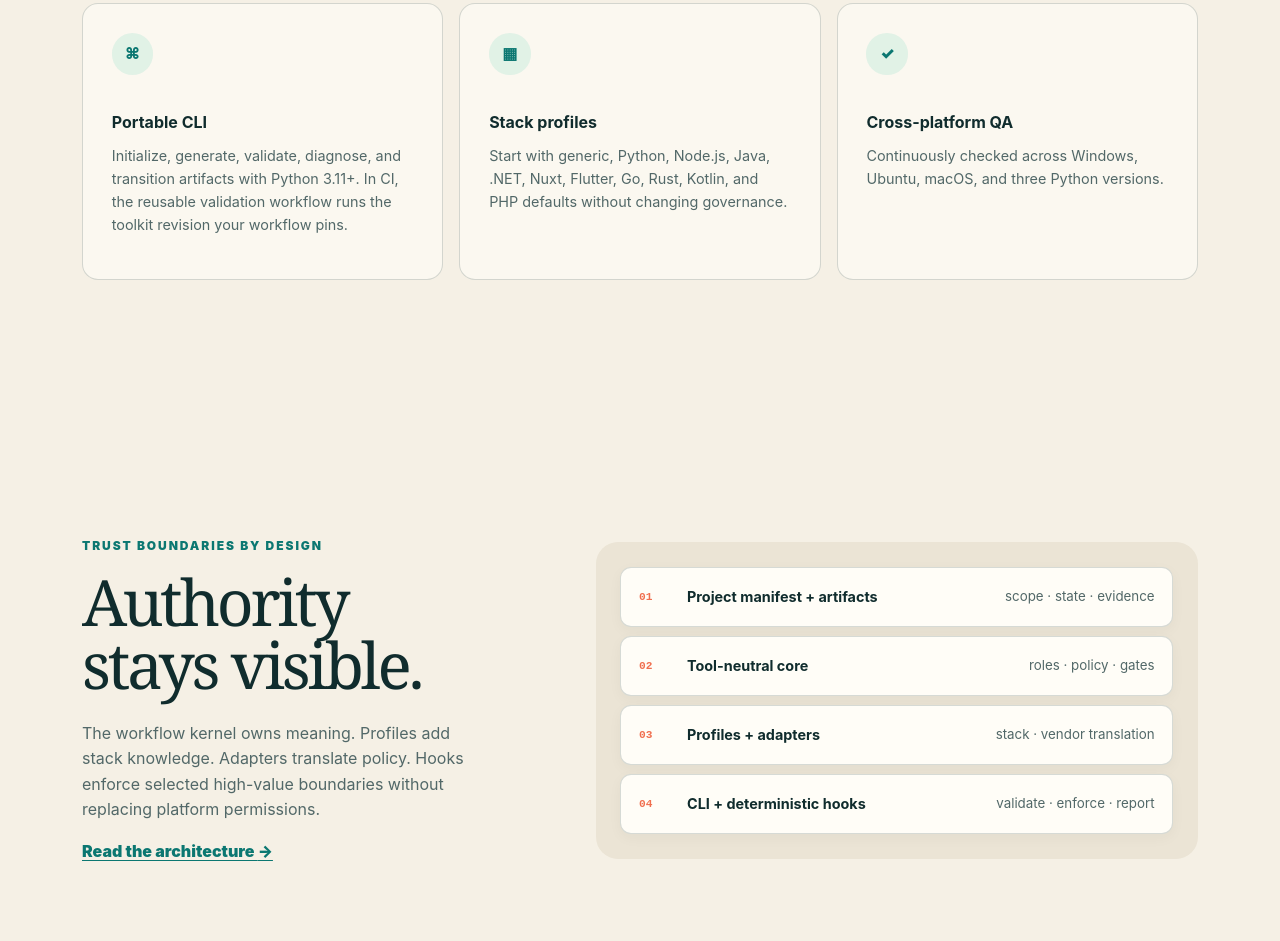
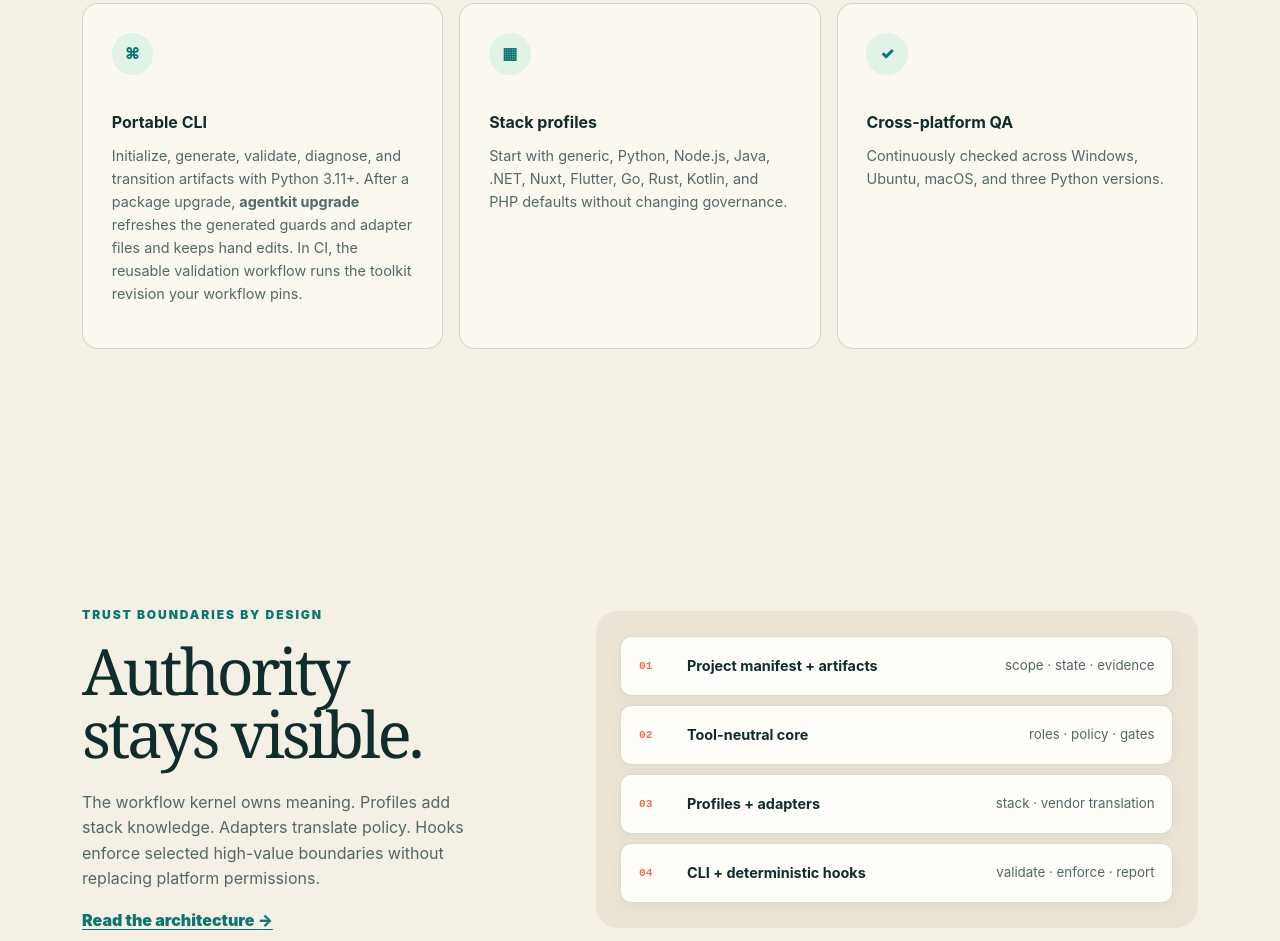
Before and after one commit to vannt-dev/governed-agent-sdlc, a plain HTML site: page site/index.html in a window 1280 px wide. Shown: the part 2981-3922 px from the top of the page. Drawn offline with Linux system fonts and the light colour scheme.

Commit message:
docs(site): mention upgrade
The Portable CLI card now names agentkit upgrade, added in 0.9.0.

```diff
--- a/site/index.html
+++ b/site/index.html
@@ -96,7 +96,7 @@
           <article><span class="feature-icon">◇</span><h3>Tool-neutral core</h3><p>Roles, transitions, approvals, and security policy stay independent of any vendor. Adapters carry them to Claude Code, Codex, OpenCode, and Antigravity.</p></article>
           <article><span class="feature-icon">⌁</span><h3>Structured evidence</h3><p>Readable Markdown and TOML frontmatter make lifecycle state machine-checkable. Approvals can be verified on GitHub: only a review or comment by a human collaborator counts.</p></article>
           <article><span class="feature-icon">⊘</span><h3>Deterministic guards</h3><p>Supported hooks deny known credential access, force pushes, protected-branch refspecs, role writes outside their grant, and spawning a role from an artifact that has not passed its gate.</p></article>
-          <article><span class="feature-icon">⌘</span><h3>Portable CLI</h3><p>Initialize, generate, validate, diagnose, and transition artifacts with Python 3.11+. In CI, the reusable validation workflow runs the toolkit revision your workflow pins.</p></article>
+          <article><span class="feature-icon">⌘</span><h3>Portable CLI</h3><p>Initialize, generate, validate, diagnose, and transition artifacts with Python 3.11+. After a package upgrade, <b>agentkit&nbsp;upgrade</b> refreshes the generated guards and adapter files and keeps hand edits. In CI, the reusable validation workflow runs the toolkit revision your workflow pins.</p></article>
           <article><span class="feature-icon">▦</span><h3>Stack profiles</h3><p>Start with generic, Python, Node.js, Java, .NET, Nuxt, Flutter, Go, Rust, Kotlin, and PHP defaults without changing governance.</p></article>
           <article><span class="feature-icon">✓</span><h3>Cross-platform QA</h3><p>Continuously checked across Windows, Ubuntu, macOS, and three Python versions.</p></article>
         </div>
```
